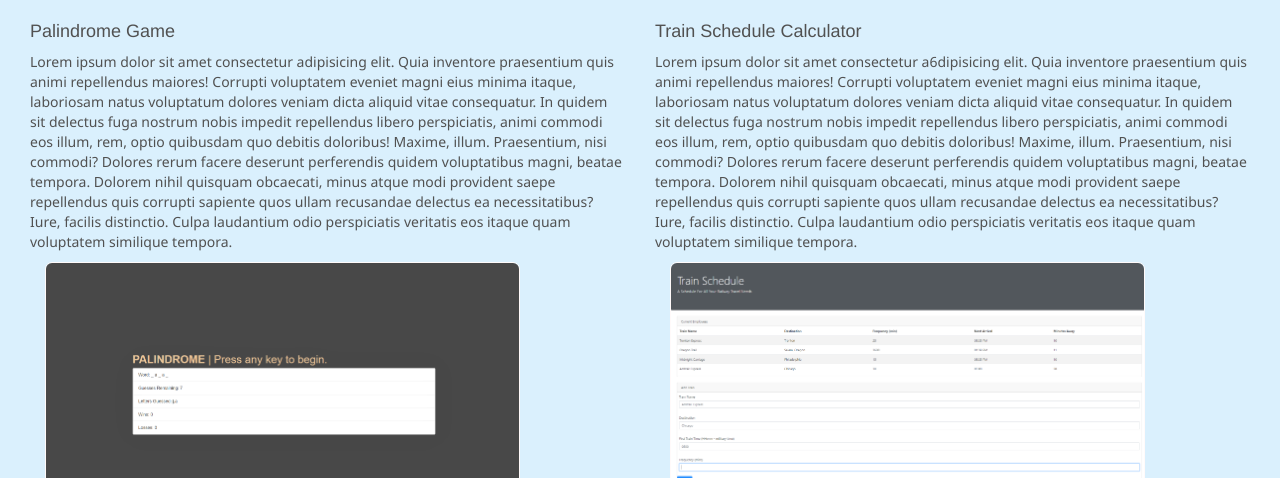
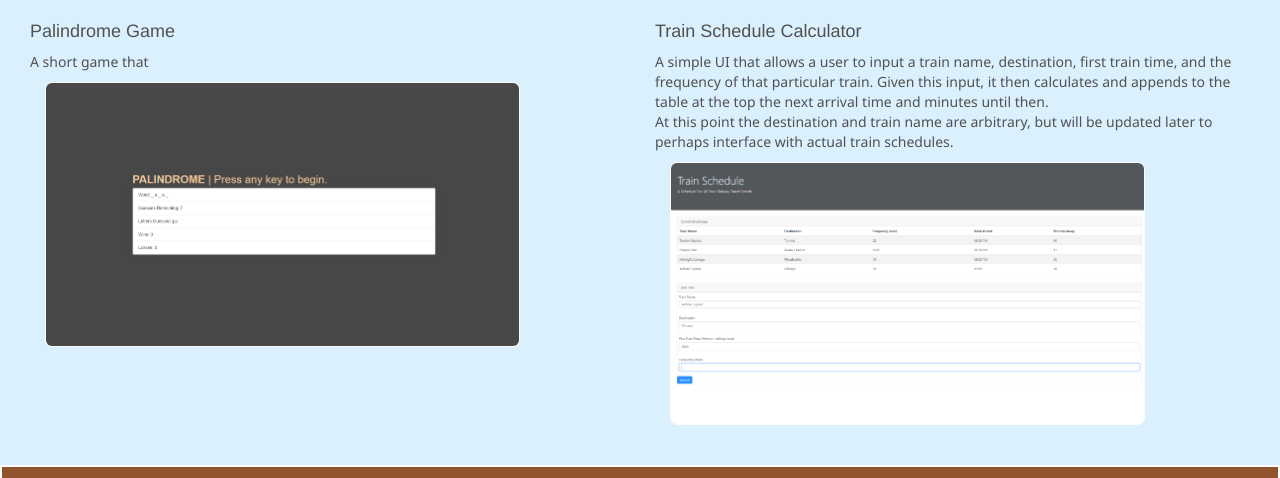
Before and after one commit to vuduland/master_portfolio, a plain HTML site: page index.html in a window 1280 px wide. Shown: the part 2684-3162 px from the top of the page. Drawn offline with nearby package versions, Linux system fonts and the light colour scheme; a web font is replaced by a local one.

Commit message:
added short description to train scheduler

```diff
--- a/index.html
+++ b/index.html
@@ -130,15 +130,7 @@
       <div class="row">
         <div class="col-lg-6 col-md-6 col-sm-12">
           <h4><span>Palindrome Game</span></h4>
-          <p><span>Lorem ipsum dolor sit amet consectetur adipisicing elit. Quia inventore
-              praesentium quis animi repellendus
-              maiores! Corrupti voluptatem eveniet magni eius minima itaque, laboriosam natus voluptatum dolores veniam
-              dicta aliquid vitae consequatur. In quidem sit delectus fuga nostrum nobis impedit repellendus libero
-              perspiciatis, animi commodi eos illum, rem, optio quibusdam quo debitis doloribus! Maxime, illum.
-              Praesentium, nisi commodi? Dolores rerum facere deserunt perferendis quidem voluptatibus magni, beatae
-              tempora. Dolorem nihil quisquam obcaecati, minus atque modi provident saepe repellendus quis corrupti
-              sapiente quos ullam recusandae delectus ea necessitatibus? Iure, facilis distinctio. Culpa laudantium odio
-              perspiciatis veritatis eos itaque quam voluptatem similique tempora.</span></p>
+          <p><span>A short game that </span></p>
           <div class="col-lg-6 col-md-6 col-sm-12">
             <a href="https://vuduland.github.io/03-Word_Guess/"><img id='right' src="img/burlywood-palindrome.png"
                 alt="Portfolio Website Picture">
@@ -149,18 +141,9 @@
         <div class="row">
           <div class="col-lg-6 col-md-6 col-sm-12">
             <h4><span>Train Schedule Calculator</span></h4>
-            <p><span>Lorem ipsum dolor sit amet consectetur a6dipisicing elit. Quia inventore
-                praesentium quis animi
-                repellendus
-                maiores! Corrupti voluptatem eveniet magni eius minima itaque, laboriosam natus voluptatum dolores
-                veniam
-                dicta aliquid vitae consequatur. In quidem sit delectus fuga nostrum nobis impedit repellendus libero
-                perspiciatis, animi commodi eos illum, rem, optio quibusdam quo debitis doloribus! Maxime, illum.
-                Praesentium, nisi commodi? Dolores rerum facere deserunt perferendis quidem voluptatibus magni, beatae
-                tempora. Dolorem nihil quisquam obcaecati, minus atque modi provident saepe repellendus quis corrupti
-                sapiente quos ullam recusandae delectus ea necessitatibus? Iure, facilis distinctio. Culpa laudantium
-                odio
-                perspiciatis veritatis eos itaque quam voluptatem similique tempora.</span></p>
+            <p><span>A simple UI that allows a user to input a train name, destination, first train time, and the frequency of that particular train. Given this input, it then calculates and appends to the table at the top the next arrival time and minutes until then. <br>
+              At this point the destination and train name are arbitrary, but will be updated later to perhaps interface with actual train schedules.
+            </span></p>
             <div class="col-lg-6 col-md-6 col-sm-12">
               <a href="https://vuduland.github.io/07-Train_Scheduler/"><img id='right' src="img/trainScheduler.png"
                   alt="Portfolio Website Picture">
```
